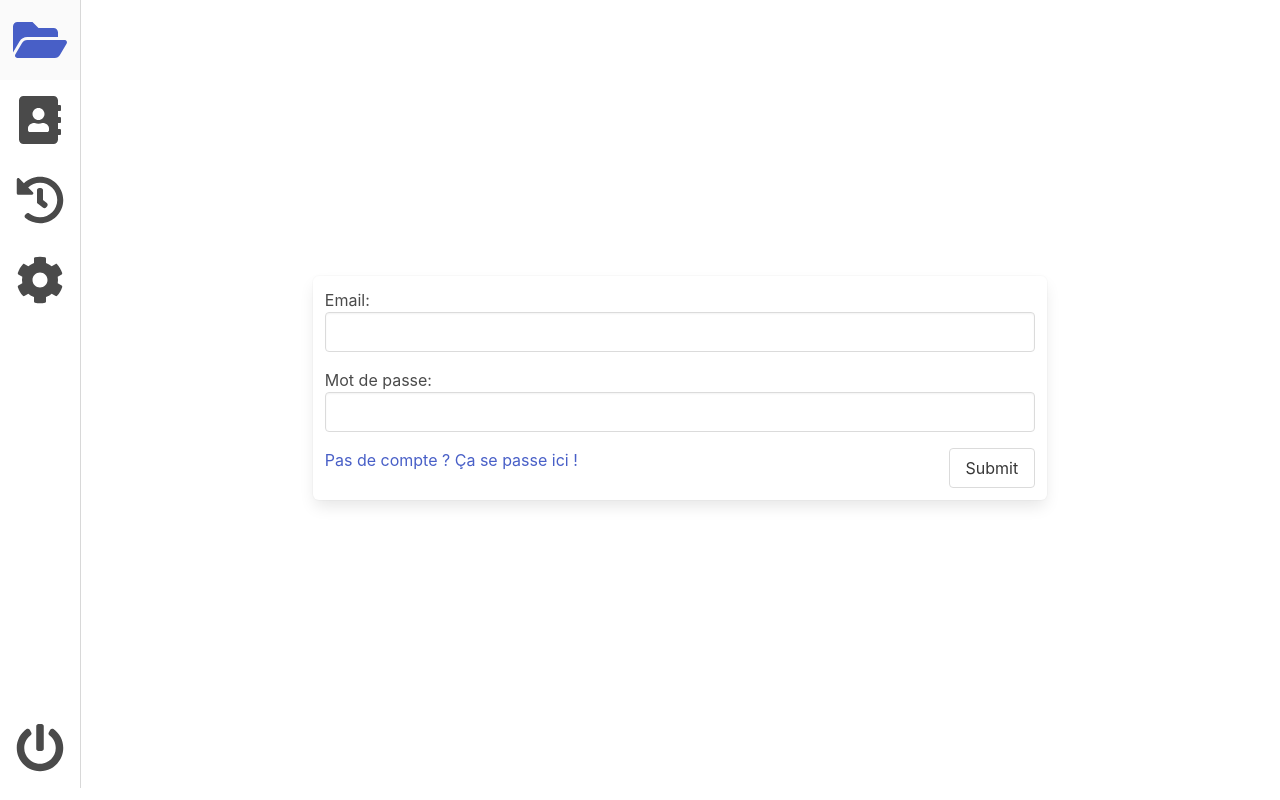
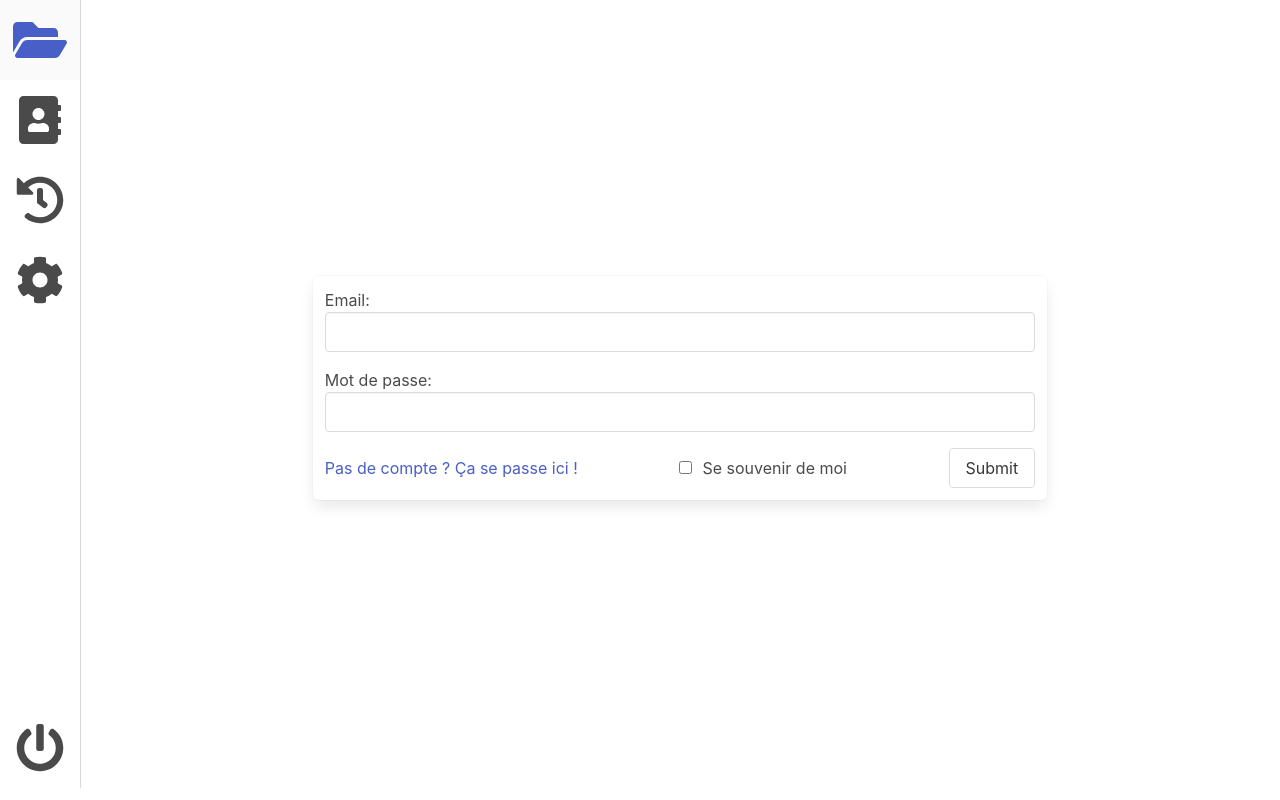
Before and after one commit to TGuillouet/BipBopOne-WebApp, a React (Create React App) app: page / in a window 1280 px wide. Built offline with nearby package versions, Linux system fonts and the light colour scheme; no server answers.

Commit message:
Ajout de la checkbox pour se rappeler de l'utilisateur

```diff
--- a/src/components/LoginPage.js
+++ b/src/components/LoginPage.js
@@ -25,20 +25,22 @@ const authErrorMessages = {
  *
  */
 function LoginPage () {
-    const {getRememberUsernameCookie, setRememberUsernameCookie} = useUserPreferencies();
+    const {getRememberUsernameCookie, setRememberUsernameCookie, clearRememberedUsername} = useUserPreferencies();
     const username = getRememberUsernameCookie();
 
     const [formError, setFormError] = useState(null);
     const {register, handleSubmit, errors} = useForm({
         defaultValues: {
-            mail: username
+            mail: username,
+            remember: username.length > 0
         }
     })
 
     async function onSubmit (data) {
         try {
             await auth.signInWithEmailAndPassword(data.mail, data.password);
-            setRememberUsernameCookie(data.mail);
+            if (data.remember) setRememberUsernameCookie(data.mail);
+            else clearRememberedUsername();
         } catch(error) {
             setFormError(authErrorMessages[error.code]);
         }
@@ -59,8 +61,12 @@ function LoginPage () {
                         <input name="password" className="input" ref={register({required:true})} type="password"/>
                         <p className="has-text-danger">{formErrors.password[errors.password?.type]}</p>
 
-                        <div style={{ display: "flex", justifyContent: "space-between" }} >
+                        <div style={{ display: "flex", justifyContent: "space-between", alignItems: "center" }} >
                             <a>Pas de compte ? Ça se passe ici !</a>
+                            <label className="checkbox">
+                                <input name="remember" type="checkbox" ref={register} />
+                                <span style={{ marginLeft: "10px" }}>Se souvenir de moi</span>
+                            </label>
                             <input className="button" type="submit"/>
                         </div>
                     </form>
--- a/src/hooks/useUserPreferencies.js
+++ b/src/hooks/useUserPreferencies.js
@@ -8,9 +8,12 @@ export function useUserPreferencies(){
     }
 
     function getRememberUsernameCookie() {
-        console.log(Cookies.get("rememberedUsername") );
         return Cookies.get("rememberedUsername") || ""
     }
 
-    return {setRememberUsernameCookie, getRememberUsernameCookie}
+    function clearRememberedUsername() {
+        Cookies.remove("rememberedUsername");
+    }
+
+    return {setRememberUsernameCookie, getRememberUsernameCookie, clearRememberedUsername}
 }
```
